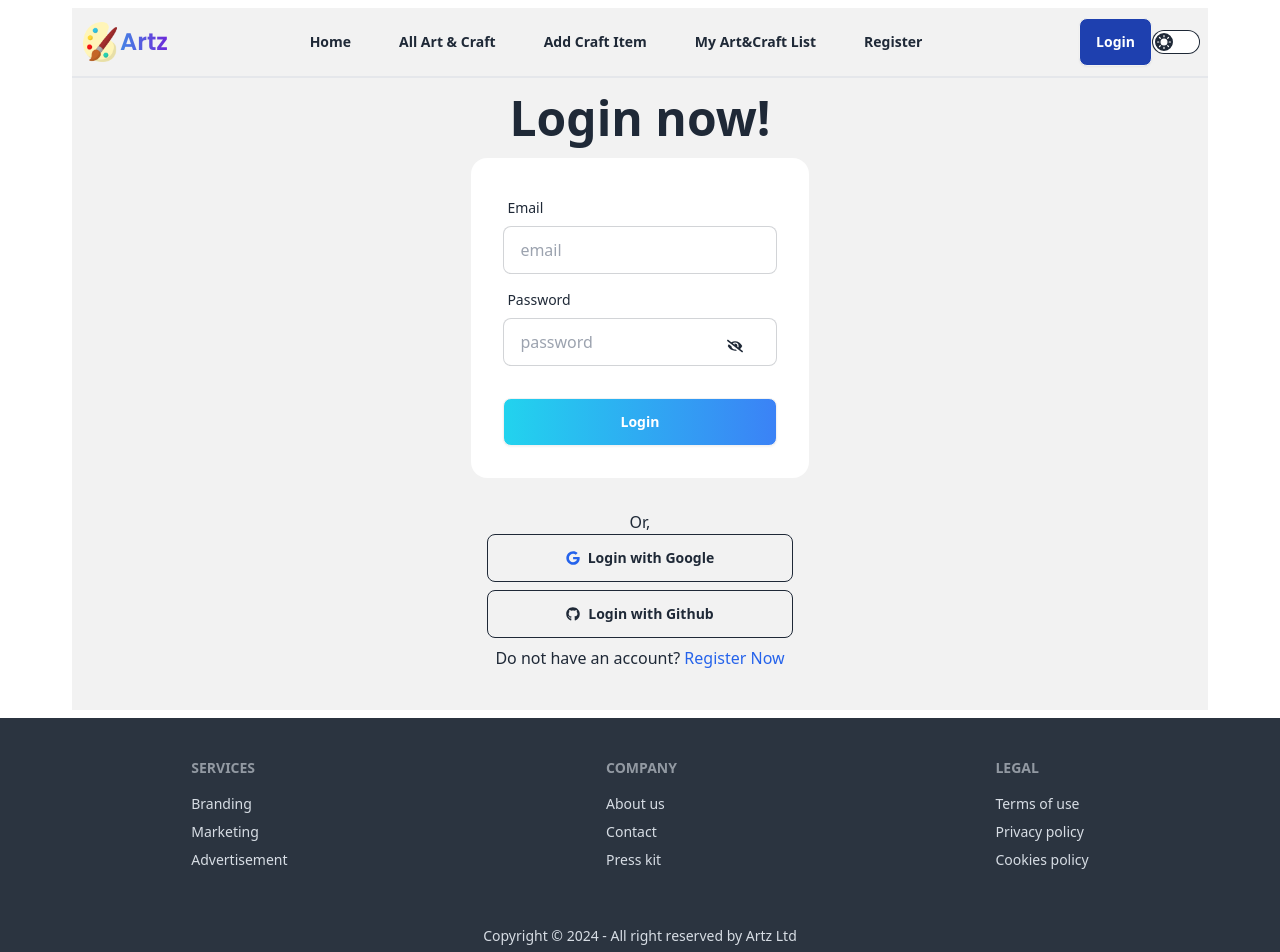
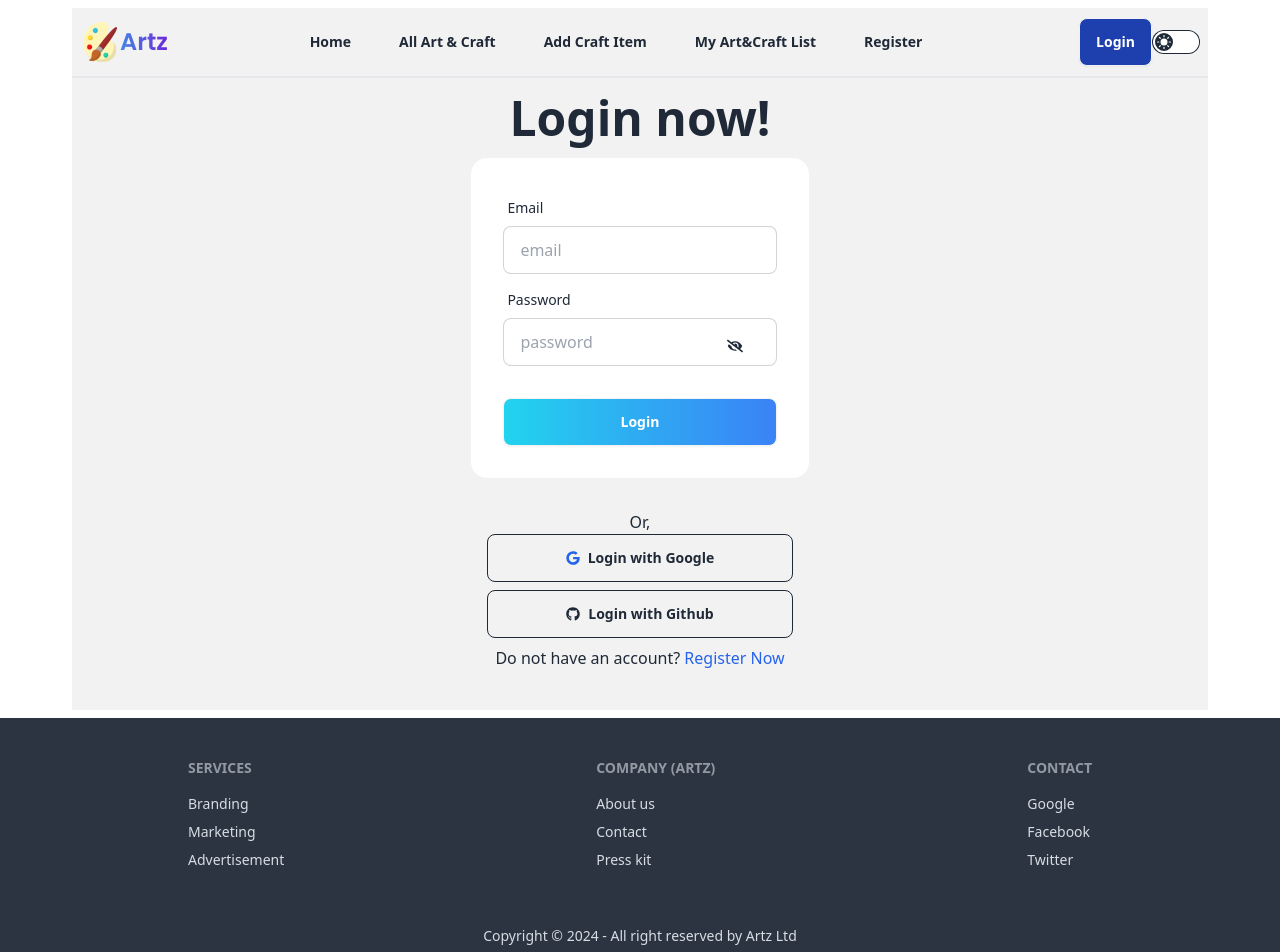
Before and after one commit to Mostaryj/art-client-a10, a React (Vite) app: page /login in a window 1280 px wide. Shown: the top 952 px of the page. Built offline with nearby package versions, Linux system fonts and the light colour scheme; no server answers.

Commit message:
added update btn

```diff
--- a/src/components/MyArt.jsx
+++ b/src/components/MyArt.jsx
@@ -8,6 +8,7 @@ const MyArt = () => {
   const [crafts, setCrafts] = useState();
   const [filteredCrafts, setFilteredCrafts] = useState([]);
   const { user } = useAuth() || {};
+
 
 
 
@@ -62,8 +63,13 @@ const MyArt = () => {
                 text: "Your Art has been deleted.",
                 icon: "success",
               });
+
+              const remaining = crafts.filter((craft) => craft._id !== _id);
+              setFilteredCrafts(remaining);
             }
           });
+
+
       }
     });
   };
--- a/src/components/Update.jsx
+++ b/src/components/Update.jsx
@@ -5,10 +5,12 @@ import Nav from "../pages/shared/Nav";
 const Update = () => {
   const art = useLoaderData();
 
-  const { _id, item, sub, description, price, rating, customization, photo ,time, stock, name} =
+  const { _id, item, sub, description, price, rating, customization, photo ,time, stock} =
     art;
 
-  const handleUpdateArt = (event) => {
+
+
+  const handleUpdate = (event) => {
     event.preventDefault();
     const form = event.target;
     const photo =  form.photo.value ;
@@ -20,8 +22,6 @@ const Update = () => {
     const customization = form.customization.value;
     const time = form.time.value;
     const stock = form.stock.value;
-    const name = form.name.value;
-    // const email = user.email;
 
 
     const updatedArt = {
@@ -34,16 +34,15 @@ const Update = () => {
       customization,
       time,
       stock,
-      name,
-      // email,
+
     };
 
     console.log(updatedArt);
 
     //send data to server
     fetch(
-      `http://localhost:5000/art/${_id}`,
-      {
+      `http://localhost:5000/art/${_id}`, {
+
         method: "PUT",
         headers: {
           "content-type": "application/json",
@@ -57,12 +56,12 @@ const Update = () => {
         if (data.modifiedCount > 0) {
           Swal.fire({
             title: "Success!",
-            text: "Coffee Updated Successfully",
+            text: " Updated Successfully",
             icon: "success",
             confirmButtonText: "Cool",
-          });
+          })
         }
-      });
+      })
   };
 
   return (
@@ -72,7 +71,7 @@ const Update = () => {
         <h2 className="text-3xl font-pop text-center font-extrabold">
           Update Your Art & Craft
         </h2>
-        <form onSubmit={handleUpdateArt}>
+        <form onSubmit={handleUpdate}>
           {/* photo url */}
           <div className="mb-8">
             <div className="form-control w-full">
@@ -221,7 +220,7 @@ const Update = () => {
             </div>
           </div>
           {/* form name, email */}
-          <div className="md:flex mb-8">
+          {/* <div className="md:flex mb-8">
             <div className="form-control md:w-1/2">
               <label className="label">
                 <span className="label-text">User Name</span>
@@ -250,7 +249,7 @@ const Update = () => {
                 />
               </label>
             </div>
-          </div>
+          </div> */}
 
           <input
             type="submit"
--- a/src/pages/Home/Home.jsx
+++ b/src/pages/Home/Home.jsx
@@ -15,7 +15,7 @@ const Home = () => {
   const cards = useLoaderData();
 
   const handleDone = () => {
-    console.log(`Done after 5 loops!`)
+    console.log(`Done after 100000 loops!`)
   }
   return (
     <div>
--- a/src/pages/footer/Footer.jsx
+++ b/src/pages/footer/Footer.jsx
@@ -11,16 +11,16 @@ const Footer = () => {
           <a className="link link-hover">Advertisement</a>
         </nav>
         <nav>
-          <h6 className="footer-title">Company</h6>
+          <h6 className="footer-title">Company (Artz)</h6>
           <a className="link link-hover">About us</a>
           <a className="link link-hover">Contact</a>
           <a className="link link-hover">Press kit</a>
         </nav>
         <nav>
-          <h6 className="footer-title">Legal</h6>
-          <a className="link link-hover">Terms of use</a>
-          <a className="link link-hover">Privacy policy</a>
-          <a className="link link-hover">Cookies policy</a>
+          <h6 className="footer-title">Contact</h6>
+          <a className="link link-hover">Google</a>
+          <a className="link link-hover">Facebook</a>
+          <a className="link link-hover">Twitter</a>
         </nav>
 
 
--- a/src/routes/Route.jsx
+++ b/src/routes/Route.jsx
@@ -24,7 +24,11 @@ const routes = createBrowserRouter([
       },
       {
         path: "/details/:id",
-        element: <Details></Details>,
+        element:
+          <PrivateRoute>
+            <Details></Details>
+          </PrivateRoute>
+        ,
         loader: ({ params }) => fetch(`http://localhost:5000/art/${params.id}`),
       },
 
@@ -43,11 +47,11 @@ const routes = createBrowserRouter([
       },
       {
         path: "/addCraft",
-        element: <AddCraft></AddCraft>,
+        element: <PrivateRoute><AddCraft></AddCraft></PrivateRoute>,
       },
       {
         path: "/myArt",
-        element: <MyArt></MyArt>,
+        element: <PrivateRoute><MyArt></MyArt></PrivateRoute>,
         loader: () => fetch("http://localhost:5000/art"),
       },
       {
```
Also changed, not shown: src/components/MyArtCard/MyArtCard.jsx (deleted, +0 -12 lines).
